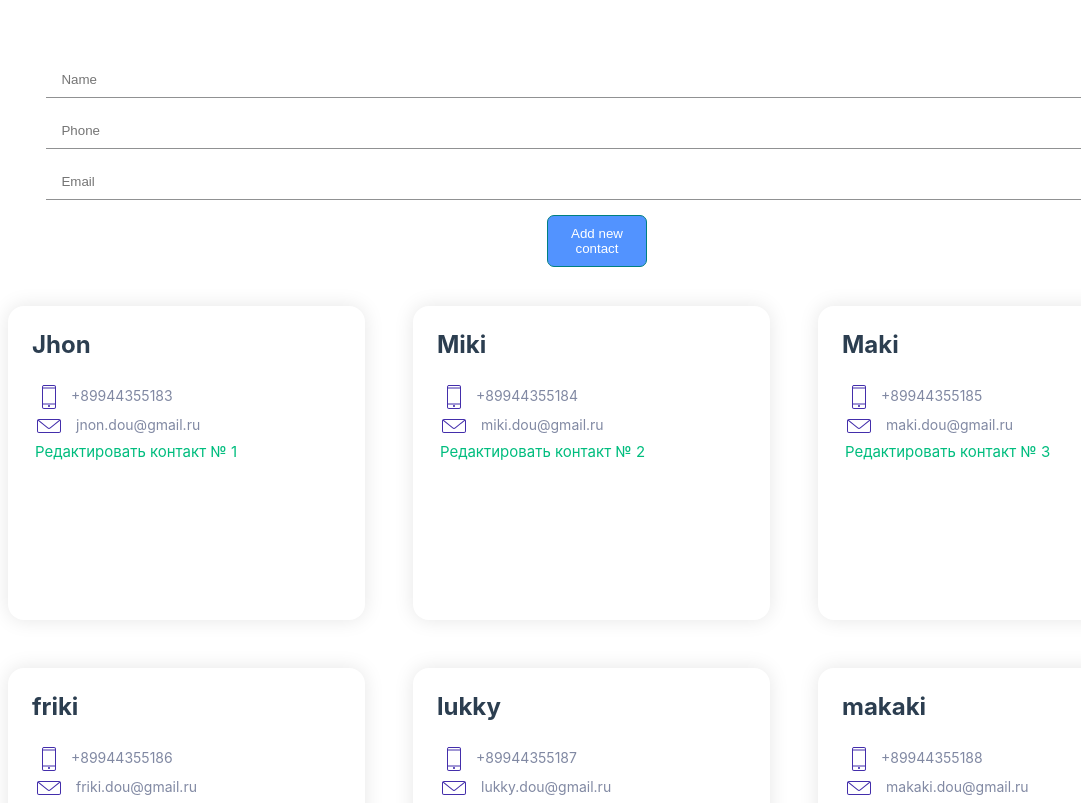
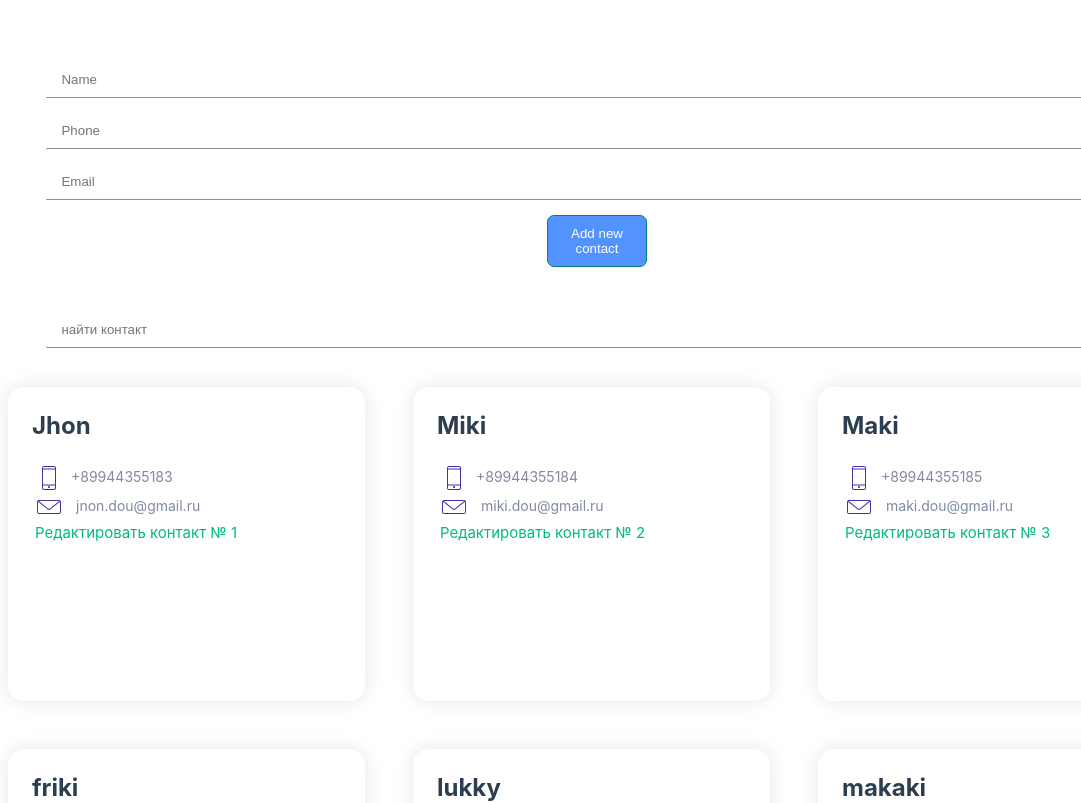
Before and after one commit to Zuko44/contacts, a Vue app: page / in a window 1280 px wide. Shown: the top 803 px of the page, without its empty margins (48-1129 px from the left). Built offline with nearby package versions, Linux system fonts and the light colour scheme.

Commit message:
added search

```diff
--- a/src/components/ContactEdit.vue
+++ b/src/components/ContactEdit.vue
@@ -40,9 +40,7 @@ const saveContact = () => {
 
 const deleteContactHandler = (id: number) => {
   contactsStore.deleteContactHandler(id);
-  setTimeout(() => {
-    router.push({ name: 'home' });
-  }, 800);
+  router.push({ name: 'home' });
 };
 
 const isValid = computed(() => {
--- a/src/components/ContactItem.vue
+++ b/src/components/ContactItem.vue
@@ -1,6 +1,5 @@
 <script setup lang="ts">
 import type { Contact } from '../types/index';
-import { ref } from 'vue';
 
 interface Props {
   user: Contact;
--- a/src/components/SearchBar.vue
+++ b/src/components/SearchBar.vue
@@ -0,0 +1,54 @@
+<script setup lang="ts">
+import { ref } from 'vue';
+import { useContactsStore } from '../stores/contacts';
+
+const simpleFilter = ref<string>('');
+const contactsStore = useContactsStore();
+
+const filterContacts = () => {
+  if (simpleFilter.value.length > 1) {
+    contactsStore.contacts = contactsStore.contacts.filter(
+      (contact) =>
+        contact.name.includes(simpleFilter.value) ||
+        contact.phone.includes(simpleFilter.value) ||
+        contact.email.includes(simpleFilter.value),
+    );
+    console.log(contactsStore.contacts);
+    console.log(contactsStore.temporaryStorageContacts);
+  } else {
+    contactsStore.contacts = contactsStore.temporaryStorageContacts;
+  }
+};
+</script>
+
+<template>
+  <div class="wrapper">
+    <input
+      class="input"
+      type="text"
+      v-model="simpleFilter"
+      placeholder="найти контакт"
+      @input="filterContacts"
+    />
+  </div>
+</template>
+
+<style scoped>
+.wrapper {
+  padding: 15px;
+  width: 100%;
+  margin: 0px auto;
+  text-align: center;
+}
+
+.input {
+  width: 92%;
+  border: 0px;
+  padding: 10px 15px;
+  margin-top: 15px;
+  border-bottom: 1px solid RGB(144, 145, 146);
+  background-color: transparent;
+  color: inherit;
+  outline: none;
+}
+</style>
--- a/src/stores/contacts.ts
+++ b/src/stores/contacts.ts
@@ -5,6 +5,7 @@ import communications from '../sources/contacts.json';
 
 export const useContactsStore = defineStore('taskStore', () => {
   const contacts = ref<Contact[]>([]);
+  const temporaryStorageContacts = ref<Contact[]>([]);
 
   const findContactHandler = (id: number) => {
     const contact = contacts.value.find(
@@ -49,8 +50,10 @@ export const useContactsStore = defineStore('taskStore', () => {
     if (contactsOnLocalStorage !== null) {
       contactsStorage = JSON.parse(contactsOnLocalStorage);
       contacts.value = contactsStorage;
+      temporaryStorageContacts.value = contactsStorage;
     } else {
       contacts.value = communications;
+      temporaryStorageContacts.value = communications;
     }
   };
 
@@ -60,6 +63,7 @@ export const useContactsStore = defineStore('taskStore', () => {
 
   return {
     contacts,
+    temporaryStorageContacts,
     findContactHandler,
     deleteContactHandler,
     createContactHandler,
--- a/src/views/HomeView.vue
+++ b/src/views/HomeView.vue
@@ -1,9 +1,11 @@
 <script setup lang="ts">
 import ContactForm from '@/components/ContactForm.vue';
 import ContactList from '@/components/ContactList.vue';
+import SearchBar from '@/components/SearchBar.vue';
 </script>
 
 <template>
   <ContactForm />
+  <SearchBar />
   <ContactList />
 </template>
```
